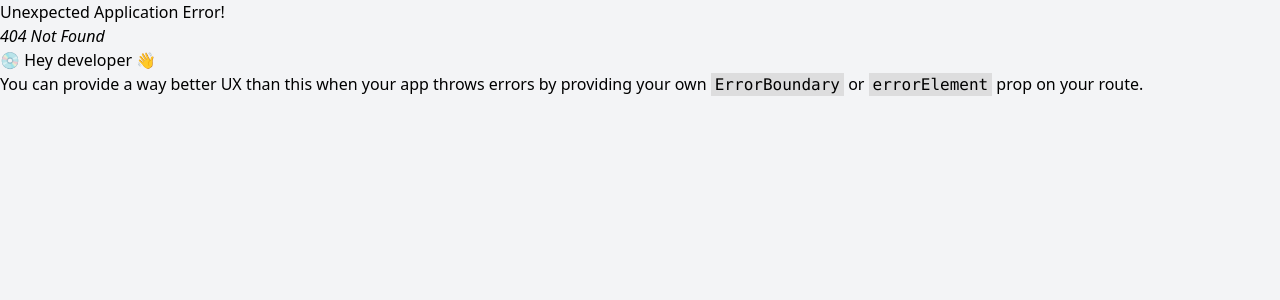
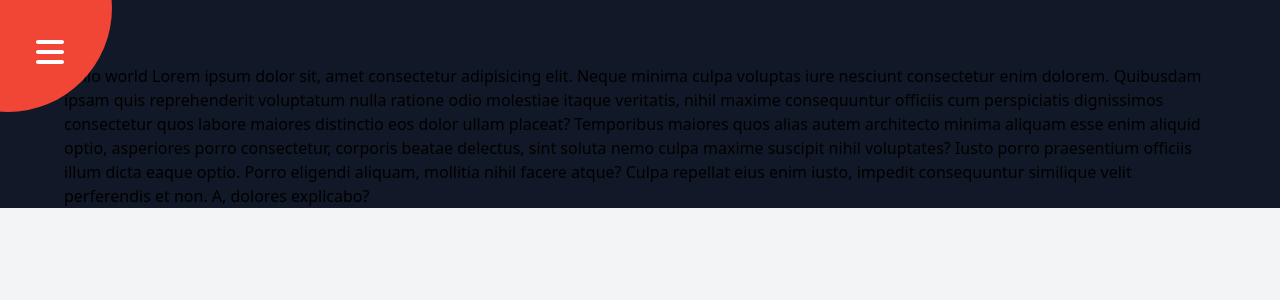
Before and after one commit to subayyalawan/50days50projects, a React (Vite) app: page /Animated-Navigatiton in a window 1280 px wide. Before the commit this address had no page. Shown: the top 300 px of the page. Built offline with nearby package versions, Linux system fonts and the light colour scheme.

Commit message:
Second Ccommit

```diff
--- a/package.json
+++ b/package.json
@@ -10,6 +10,11 @@
     "preview": "vite preview"
   },
   "dependencies": {
+    "@fortawesome/fontawesome-svg-core": "^6.5.1",
+    "@fortawesome/free-brands-svg-icons": "^6.5.1",
+    "@fortawesome/free-regular-svg-icons": "^6.5.1",
+    "@fortawesome/free-solid-svg-icons": "^6.5.1",
+    "@fortawesome/react-fontawesome": "^0.2.0",
     "react": "^18.2.0",
     "react-dom": "^18.2.0",
     "react-router-dom": "^6.20.1"
--- a/src/App.jsx
+++ b/src/App.jsx
@@ -9,6 +9,7 @@ import {
 import Layout from "./components/Layout";
 import ChoicePicker from "./pages/ChoicePicker";
 import Home from "./pages/Home";
+import AnimatedNav from "./pages/AnimatedNav";
 
 const App = () => {
   // const naviagte = useNavigate();
@@ -19,6 +20,7 @@ const App = () => {
       <Route path="/" element={<Layout />}>
         <Route path="" element={<Home />} />
         <Route path="random-choice-picker" element={<ChoicePicker />} />
+        <Route path="Animated-Navigatiton" element={<AnimatedNav />} />
       </Route>
     )
   );
--- a/src/components/Layout.jsx
+++ b/src/components/Layout.jsx
@@ -1,11 +1,14 @@
 import React from "react";
-import { Outlet } from "react-router-dom";
+import { Outlet, useLocation } from "react-router-dom";
 import Navbar from "./Navbar";
 
 const Layout = () => {
+  const location = useLocation()
+  const hideNavBar = location.pathname === '/Animated-Navigatiton'
+
   return (
     <>
-      <Navbar />
+      {!hideNavBar && <Navbar />}
       <Outlet />
     </>
   );
--- /dev/null
+++ b/src/pages/AnimatedNav.jsx
@@ -0,0 +1,46 @@
+import React, { useState } from "react";
+import { FontAwesomeIcon } from "@fortawesome/react-fontawesome";
+import { faBars, faXmark } from "@fortawesome/free-solid-svg-icons";
+
+const AnimatedNav = () => {
+  const [showNav, setShownav] = useState(false);
+
+  const handleOpenNav = () => {
+    setShownav(true);
+  };
+  const handleCloseNav = () => {
+    setShownav(false);
+  };
+
+  return (
+    <div>
+      <div className="pt-16 bg-gray-900">
+        <div
+          className={` ${
+            showNav ? "rotate-[-20deg]" : "rotate-[0deg]"
+          } wrapper origin-top-left transition-transform duration-500 ease-linear w-[90%] mx-auto`}
+        >
+          <div className="circle-container">hello world Lorem ipsum dolor sit, amet consectetur adipisicing elit. Neque minima culpa voluptas iure nesciunt consectetur enim dolorem. Quibusdam ipsam quis reprehenderit voluptatum nulla ratione odio molestiae itaque veritatis, nihil maxime consequuntur officiis cum perspiciatis dignissimos consectetur quos labore maiores distinctio eos dolor ullam placeat? Temporibus maiores quos alias autem architecto minima aliquam esse enim aliquid optio, asperiores porro consectetur, corporis beatae delectus, sint soluta nemo culpa maxime suscipit nihil voluptates? Iusto porro praesentium officiis illum dicta eaque optio. Porro eligendi aliquam, mollitia nihil facere atque? Culpa repellat eius enim iusto, impedit consequuntur similique velit perferendis et non. A, dolores explicabo?</div>
+        </div>
+
+        <div
+          className={`${
+            showNav ? "rotate-[-90deg]" : "rotate-[0deg]"
+          } circle flex items-end justify-between bg-[#f14536] w-52 h-52 px-12 py-10 rounded-full fixed
+             transition-transform duration-500 ease-linear -top-24 -left-24`}
+        >
+
+          <div className="close" onClick={handleCloseNav}>
+            <FontAwesomeIcon icon={faXmark} className="text-white h-8" />
+          </div>
+
+          <div className="Open" onClick={handleOpenNav}>
+            <FontAwesomeIcon icon={faBars} className="text-white h-8" />
+          </div>
+        </div>
+      </div>
+    </div>
+  );
+};
+
+export default AnimatedNav;
--- a/src/pages/ChoicePicker.jsx
+++ b/src/pages/ChoicePicker.jsx
@@ -29,8 +29,8 @@ const ChoicePicker = () => {
   };
 
   const randomSelect = () => {
-    const times = 30;
-    let int = 150;
+    const times = 15;
+    let int = 100;
 
     const interval = setInterval(() => {
       const randomChoice = pickRandomLi();
@@ -108,11 +108,7 @@ const ChoicePicker = () => {
               // ref={AddToRefs}
               ref={(ele) => (choicesRef.current[index] = ele)}
               key={index}
-              className={`${
-                hightlight
-                  ? "bg-[#f14536] text-white"
-                  : "bg-white text-gray-900"
-              }  px-5 py-2 rounded-xl font-semibold shadow-lg capitalize transition-all duration-100`}
+              className="px-5 py-2 rounded-xl font-semibold shadow-lg capitalize transition-all duration-100"
             >
               {choice}
             </li>
--- a/src/pages/Home.jsx
+++ b/src/pages/Home.jsx
@@ -16,9 +16,14 @@ const Home = () => {
             Random Choice Picker
           </li>
         </Link>
-        <li className="capitalize bg-white px-4 py-2 rounded-xl font-semibold hover:bg-[#f14536] hover:text-white transition-all duration-150 shadow-lg cursor-pointer">
-          Random Choice Picker
-        </li>
+
+        <Link to="/Animated-Navigatiton">
+          <li className="capitalize bg-white px-4 py-2 rounded-xl font-semibold hover:bg-[#f14536] hover:text-white transition-all duration-150 shadow-lg cursor-pointer">
+            Animated Navigation
+          </li>
+        </Link>
+
+
       </ul>
     </>
   );
```
Also changed, not shown: 1 other file (tests, documents, lock files or other folders).
